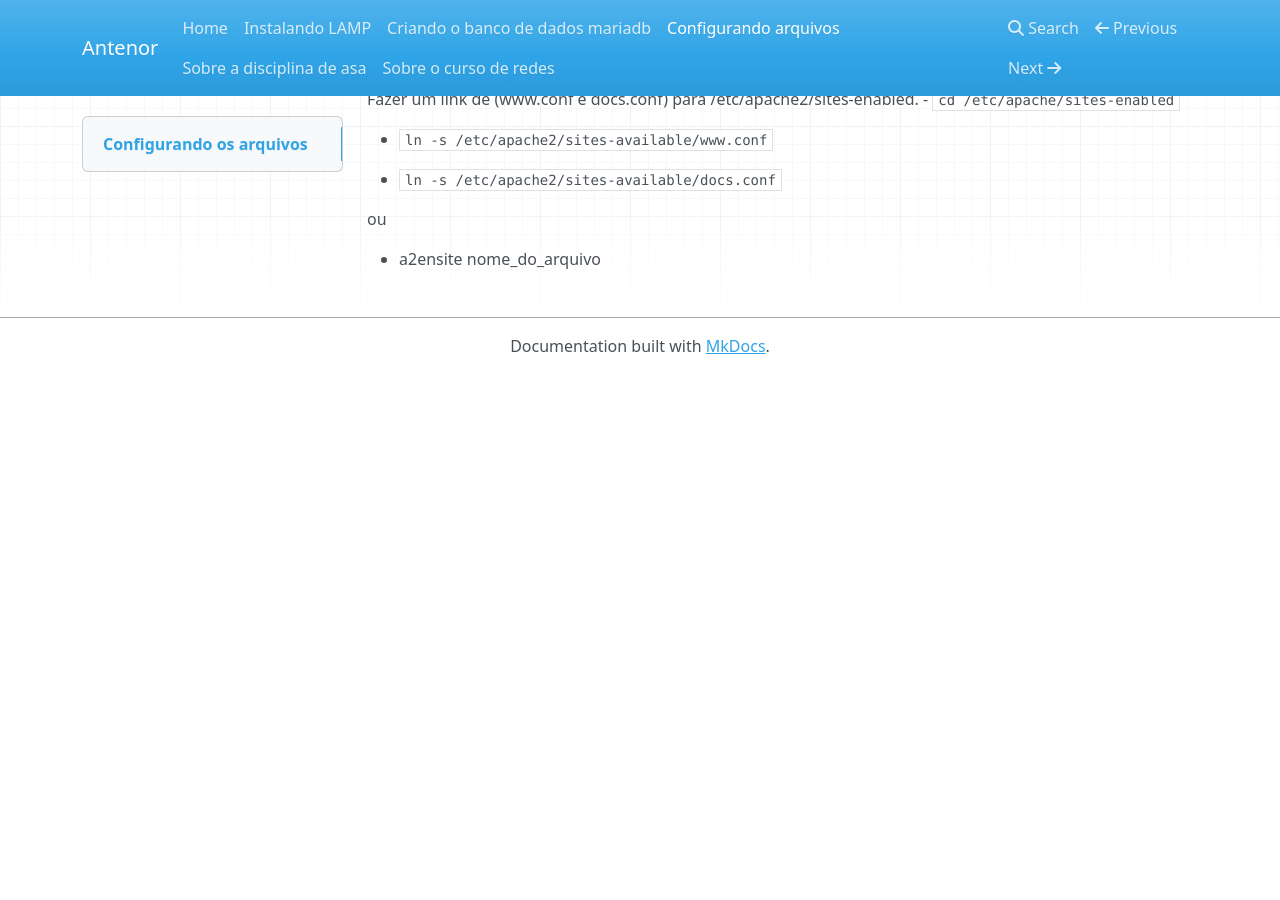
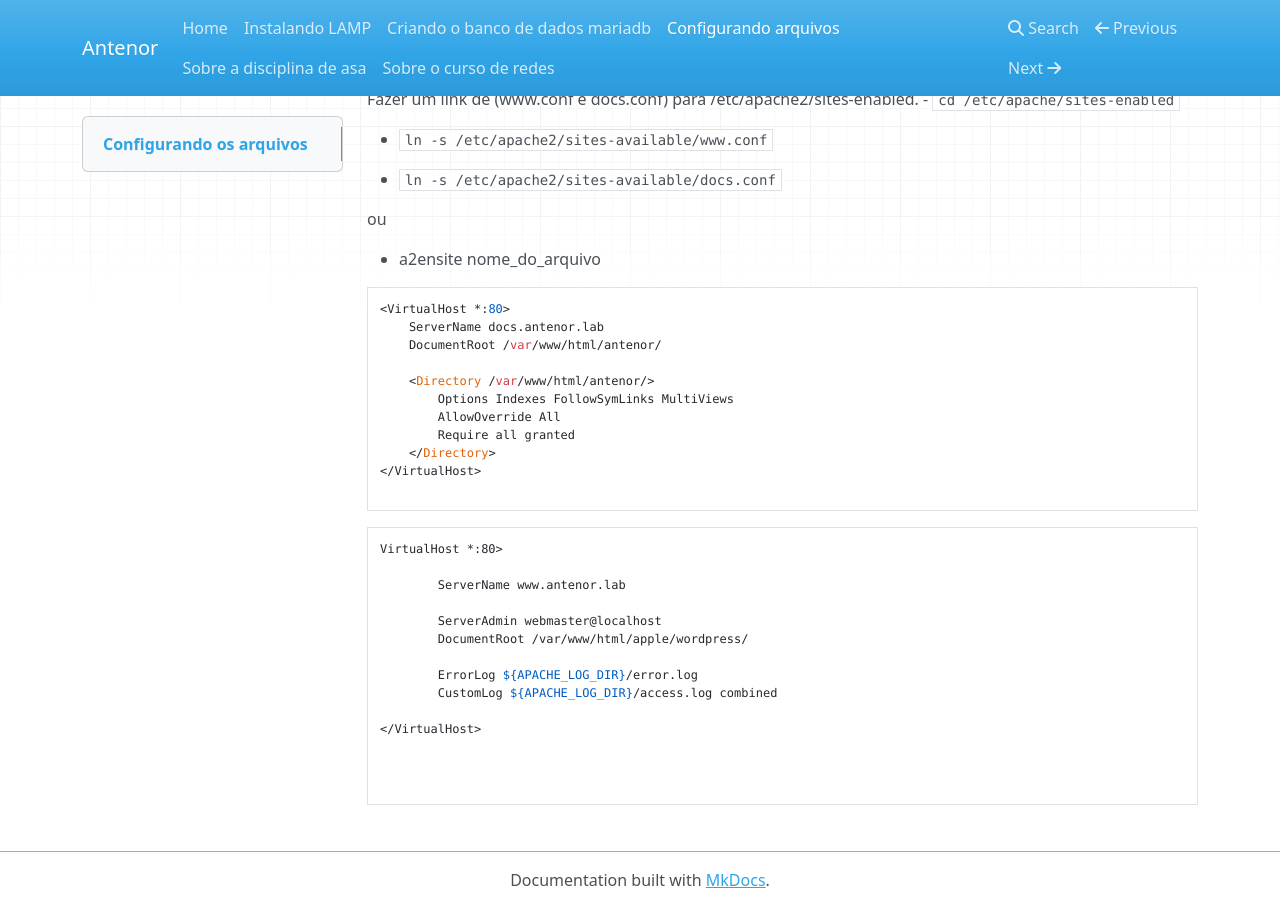
Before and after one commit to antenormario/asa-doc, an MkDocs documentation site: the page built from docs/configurandoarquivos.md, in a window 1280 px wide and 900 px high, scrolled down 495 px. Built offline with MkDocs 1.6.1, drawn with Linux system fonts in a browser that asks for light colours; nearby versions of some CDN libraries; before the commit the page ends 900 px from its top, so only the background shows below that.

Commit message:
quarta importação

````diff
--- a/docs/configurandoarquivos.md
+++ b/docs/configurandoarquivos.md
@@ -34,3 +34,34 @@ Fazer um link de (www.conf e docs.conf) para /etc/apache2/sites-enabled.
 ou
 
 -   a2ensite nome_do_arquivo
+
+```
+<VirtualHost *:80>
+    ServerName docs.antenor.lab
+    DocumentRoot /var/www/html/antenor/
+
+    <Directory /var/www/html/antenor/>
+        Options Indexes FollowSymLinks MultiViews
+        AllowOverride All
+        Require all granted
+    </Directory>
+</VirtualHost>
+
+```
+
+```
+VirtualHost *:80>
+
+        ServerName www.antenor.lab
+
+        ServerAdmin webmaster@localhost
+        DocumentRoot /var/www/html/apple/wordpress/
+
+        ErrorLog ${APACHE_LOG_DIR}/error.log
+        CustomLog ${APACHE_LOG_DIR}/access.log combined
+
+</VirtualHost>
+
+
+
+```
````
Also changed, not shown: docs/index.md (+2 -2 lines).
